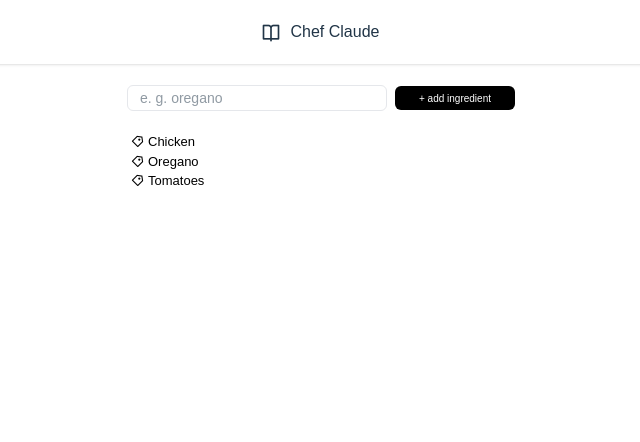
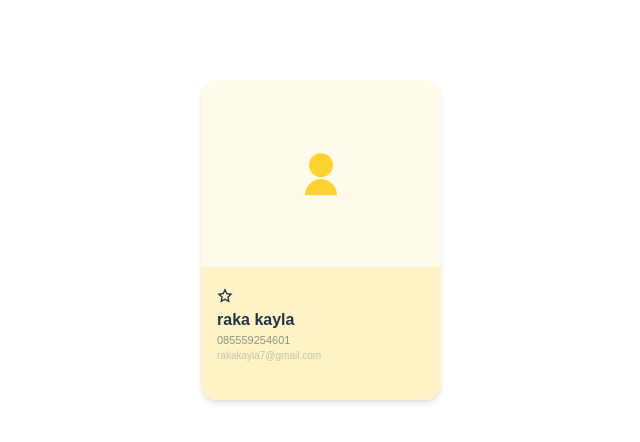
Before and after one commit to rakaMain/learn_react, a React (Vite) app in the folder first-react/: page / in a window 1280 px wide. Shown: the top 442 px of the page, without its empty margins (319-959 px from the left). Built offline with nearby package versions, Linux system fonts and the light colour scheme.

Commit message:
day 11 b

```diff
--- a/first-react/src/from.jsx
+++ b/first-react/src/from.jsx
@@ -2,49 +2,28 @@ import './index.css'
 import React from 'react'
 
 export default function MyForm(){
+    const [conatct, setConteact] = React.useState({
+        fnamae : "raka",
+        lname : "kayla",
+        phone : "085559254601",
+        email : "rakakayla7@gmail.com",
+        isFav : false
+    })
 
-   let [ingredient, setiIngredient] = React.useState(["Chicken", "Oregano", "Tomatoes"])
-//  let [ingredient, setiIngredient] = React.useState(true)
-
-  const value = ingredient ? "yes" : "no"
-
-  function handleSubmit(event) {
-    event.preventDefault()
-    const formData = new FormData(event.currentTarget)
-    const newIngredient = formData.get("ingredient_form")
-    // ingredient.push(newIngredient)
-    // setiIngredient([...ingredient, newIngredient])
-    setiIngredient(old => [...old, newIngredient])
-    // setiIngredient( old => old ? false : true)
-
-
-  }
-
-  const ListInggredient = ingredient.map( n => (
-    <li className=" text-[13px] text-black self-start " key={n}><i className='ri-price-tag-3-line me-1'></i>{n}</li>
-  ))
-  return(
-        <div id="form" className="w-full h-auto flex-col flex justify-center bg-whte items-center gap-x-2">
-            <form action="" id="add-ingredient"
-            className="flex justify-center items-center h-17"
-            onSubmit={handleSubmit}
-            >
-                <input
-                type="text"
-                aria-label="Add ingredient"
-                placeholder="e. g. oregano"
-                className=" border-1 border-gray-200 rounded-md h-6 text-sm p-3 w-65 "
-                name='ingredient_form'
-
-                />
-                <button
-                className=" h-6 w-30 bg-black rounded-md overflow-hidden ms-2 text-[10px]  text-white flex justify-center items-center">+ add ingredient</button>
-            </form>
-            <ul className='  relative flex  flex-col w-95 lining-nums '>
-                {ListInggredient}
-                {/* {ingredient} */}
-                {/* {value} */}
-            </ul>
+    const value = conatct.isFav ? "ri-star-fill" : "ri-star-line"
+    return (
+        <>
+        <div id='card' className=' container overflow-hidden bg-white  w-60 h-80  rounded-2xl shadow-md m-auto mt-20 flex flex-col'>
+            <div className=' bg-amber-50 flex-1/2 flex'>
+                <i className=' ri-user-fill text-amber-300  m-auto scale-300  '></i>
+            </div>
+            <div className=' bg-amber-100 flex-1/3 p-4'>
+              <i className={value}></i>
+              <p className=' font-semibold'>{conatct.fnamae}{" "}{conatct.lname}</p>
+              <p className=' opacity-50 text-[11px]'>{conatct.phone}</p>
+              <p className=' opacity-25 text-[10px]'>{conatct.email}</p>
+            </div>
         </div>
+        </>
     )
 }
--- a/first-react/src/main.jsx
+++ b/first-react/src/main.jsx
@@ -14,7 +14,6 @@ import "remixicon/fonts/remixicon.css";
 function Mycode(){
   return(
     <div className=" flex-col justify-center gap-1.5">
-      <MyHead />
       <MyForm />
     </div>
   )
```
